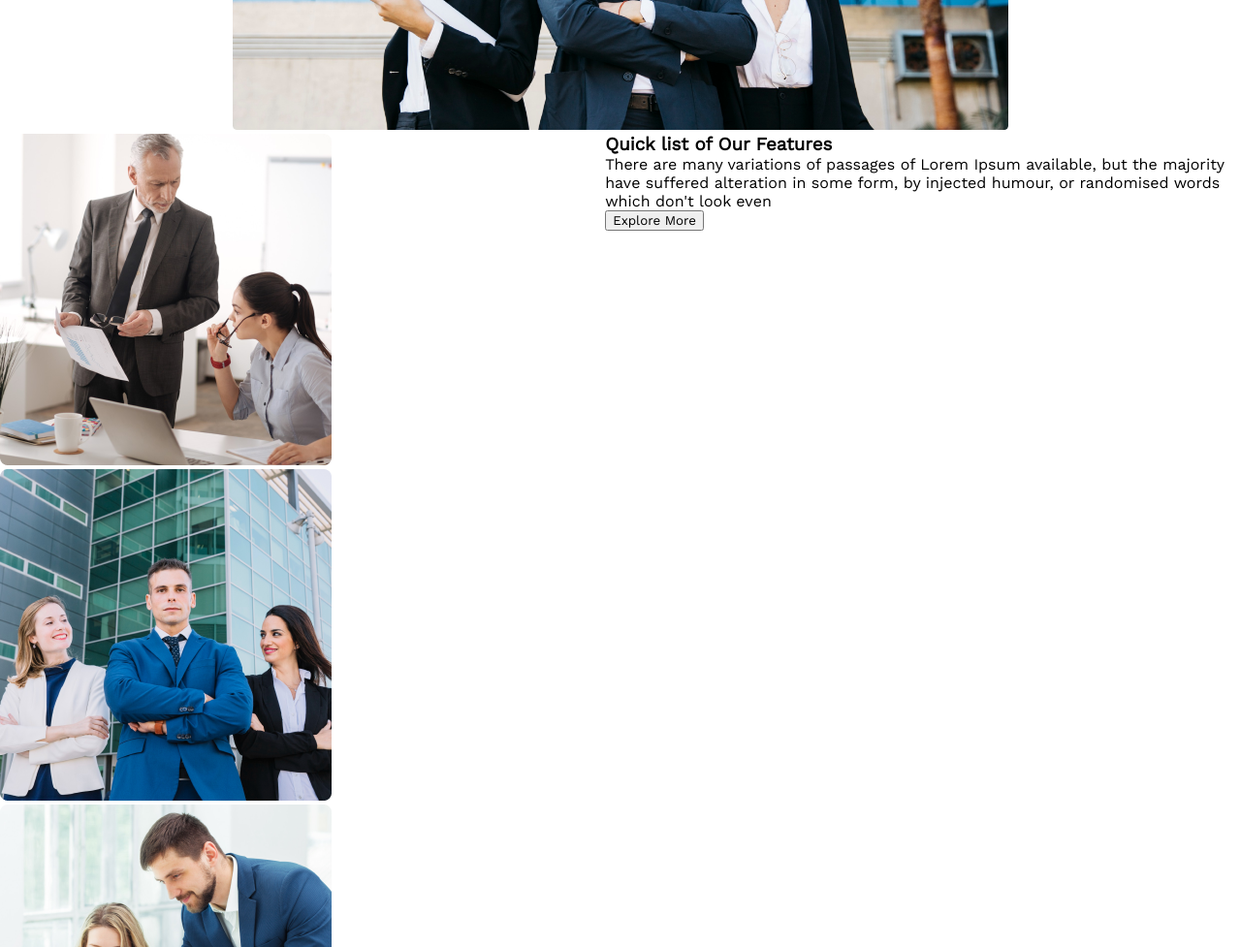
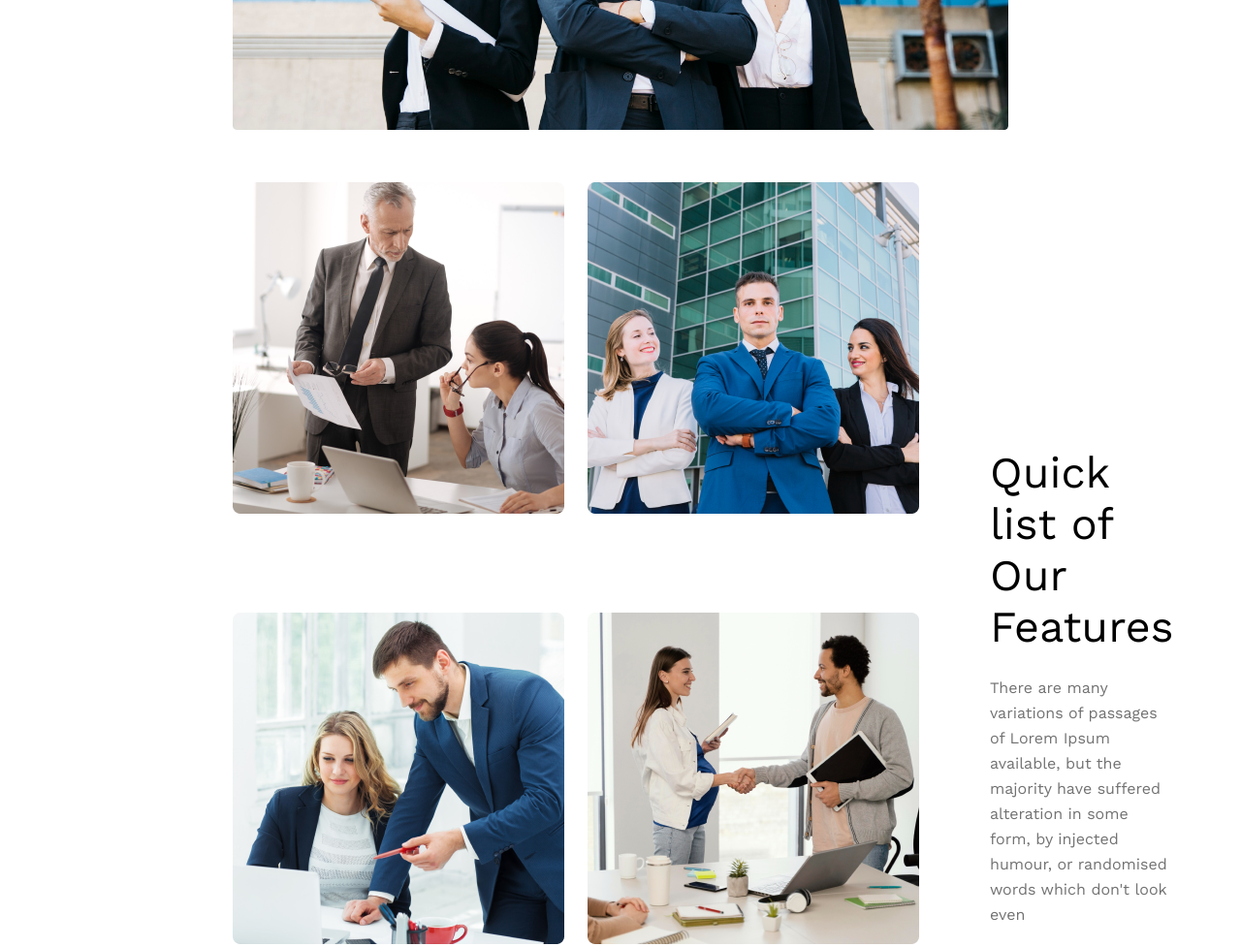
Before and after one commit to Sobrul/2nd-assignment, a plain HTML site: page index.html in a window 1280 px wide. Shown: the part 840-1817 px from the top of the page at 97% size. Drawn offline with nearby package versions, Linux system fonts and the light colour scheme.

Commit message:
qick section add

```diff
--- a/css/style.css
+++ b/css/style.css
@@ -70,7 +70,6 @@
 
 .brand button {
     margin-top: 50px;
-    background-color: ;
     width: 180px;
     height: 64px;
     left: 870px;
@@ -84,15 +83,57 @@
     line-height: 23px;
 
 }
-.cover{
+
+.cover {
     margin-top: 50px;
     margin-left: 240px;
     margin-right: 240px;
 }
-.cover img{
-   width: 100%;
+
+.cover img {
+    width: 100%;
 }
-.quick-list{
+
+.quick-list {
+    margin: 50px 240px 0 240px;
     display: flex;
 
 }
+
+.quick-gird {
+    display: grid;
+    grid-template-columns: repeat(2, 1fr);
+    gap: 24px;
+}
+
+.quick-text {
+    padding-left: 73px;
+    padding-top: 273px;
+
+}
+
+.quick-text h3 {
+    font-weight: 500;
+    font-size: 45px;
+    line-height: 53px;
+}
+
+.quick-text p {
+    padding-top: 24px;
+    font-weight: 400;
+    font-size: 16px;
+    line-height: 26px;
+    color: #727272;
+}
+
+.quick-text button {
+    margin-top: 32px;
+    background-color: chocolate;
+    width: 180px;
+    height: 64px;
+    left: 1082px;
+    top: 1849px;
+    color: #FFFFFF;
+    border-radius: 8px;
+    border-color: chocolate;
+}
```
